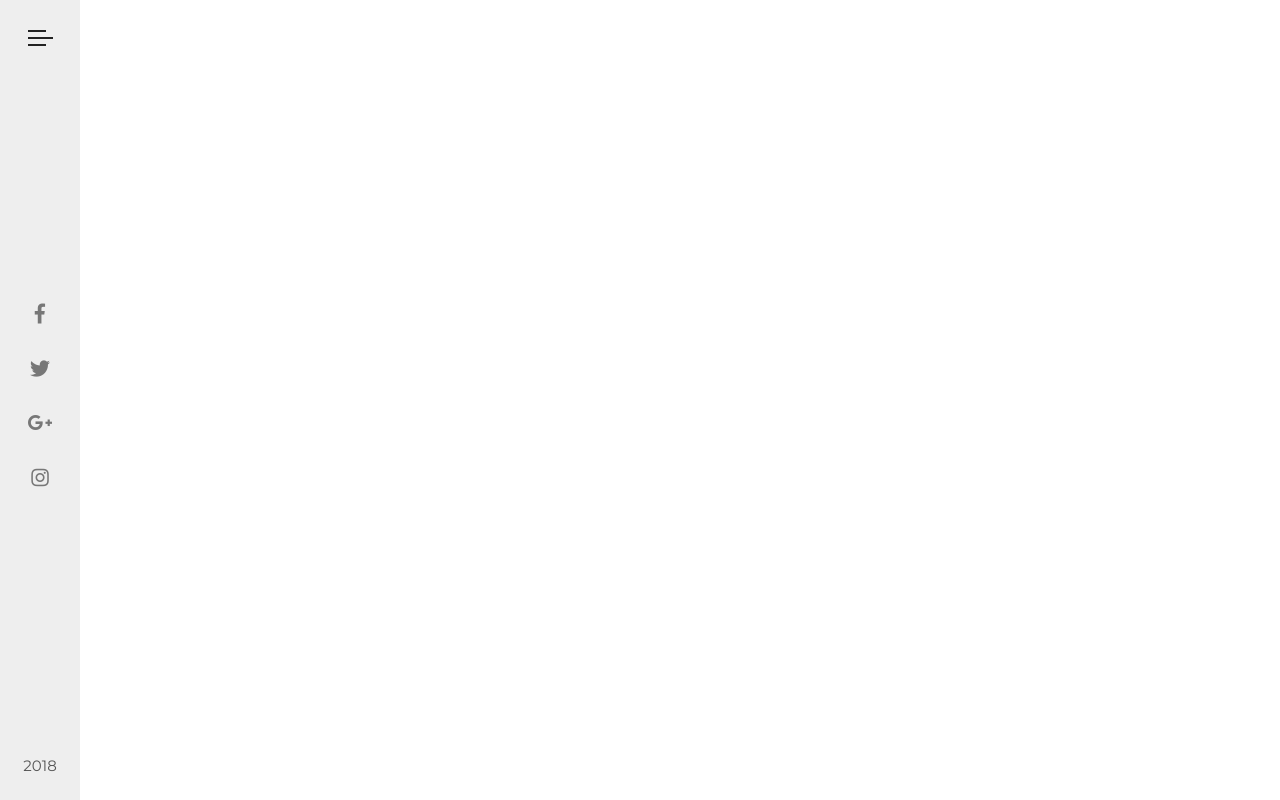
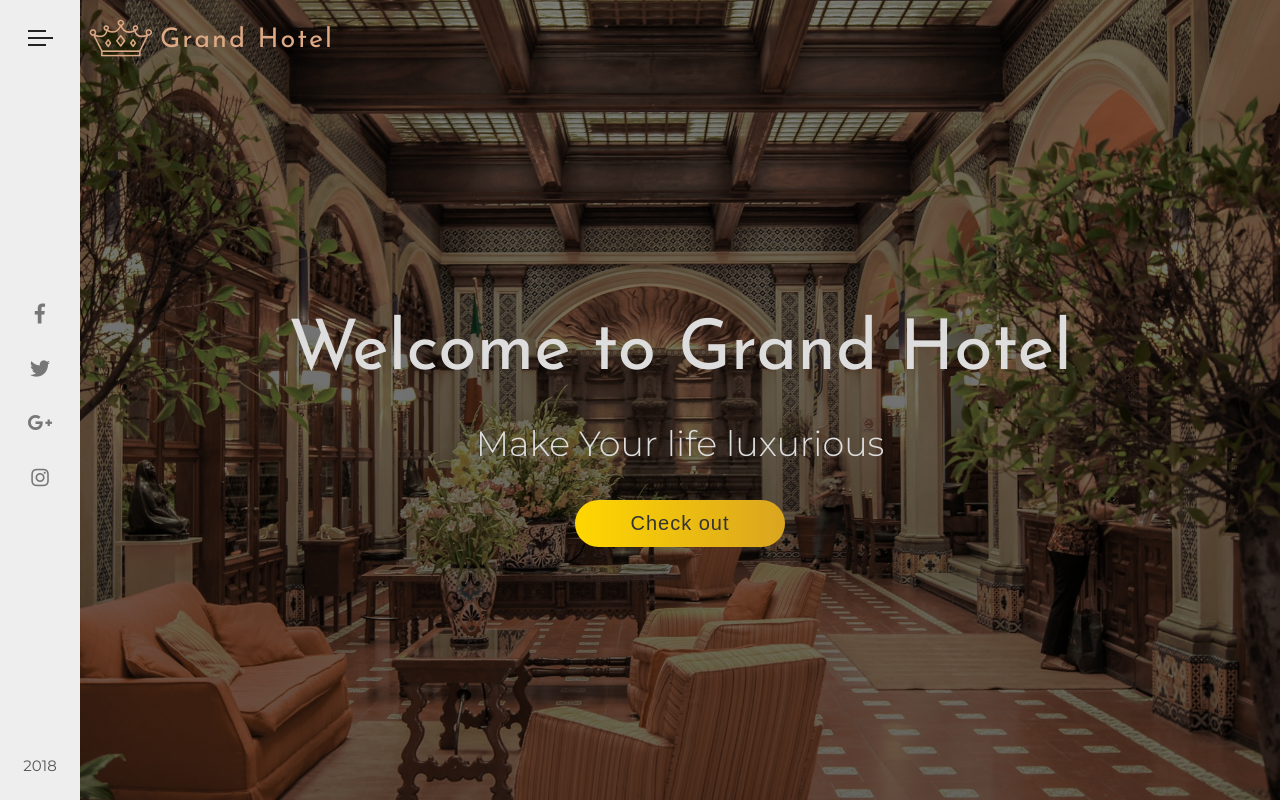
Before and after one commit to Pawan-bisht/Grand-hotel-CSS3-Flex-box, a plain HTML site: page index.html in a window 1280 px wide. Drawn offline with Linux system fonts and the light colour scheme.

Commit message:
Header part styling

```diff
--- a/css/style.css
+++ b/css/style.css
@@ -149,7 +149,7 @@ body {
 }
 
 .navigation-item{
-    /* For .navigation-link::before */
+    /* For .navigation-link::before and .navigation-link::after */
     position: relative;
 }
 
@@ -220,6 +220,80 @@ body {
     transform: rotate(405deg) translate(-5px, -5.5px);
     width: 2.5rem;
 }
-
 /* End of navigation */
 /* End of NavBar */
+
+/* Header */
+.header{
+    margin-left: 8rem;
+    height: 100vh;
+    background: linear-gradient(to top, rgba(0, 0, 0, .6), rgba(0, 0, 0, .5)), url('../img/header-1.jpeg ') center no-repeat;
+    background-size: cover;
+}
+
+.brand{
+    display: flex;
+    cursor: pointer;
+}
+
+.hotel-heading{
+    font-family: 'Josefin Sans', sans-serif;
+    font-size: 2.7rem;
+    font-weight: 400;
+    color: #deaa86;
+    letter-spacing: 0.2rem;
+
+}
+
+.banner{
+    color: #ddd;
+    height: 65rem;
+    display: flex;
+    flex-direction: column;
+    align-items: center;
+    justify-content: center;
+}
+
+.banner-heading{
+    font-family: 'Josefin Sans', sans-serif;
+    font-size: 7rem;
+    font-weight: 400;
+    margin-bottom: 0;
+    animation: anim 2s;
+}
+
+.banner-paragraph{
+    font-size: 3.5rem;
+    font-weight: 300;
+    animation: anim 1.5s;
+}
+
+.banner-button{
+    width: 21rem;
+    padding: 1.2rem 2rem;
+    font-size: 2rem;
+    color: #333;
+    letter-spacing: .1rem;
+    border: none;
+    border-radius: 10rem;
+    outline: none;
+    background: linear-gradient(to right, gold, goldenrod);
+}
+
+.banner-button:hover{
+    background: linear-gradient(to left, gold, goldenrod);;
+}
+
+.banner-button:active{
+    transform: translateY(.2rem);
+}
+
+@keyframes anim{
+    0%{
+        opacity: 0;
+    }
+    100%{
+        opacity: 1;
+    }
+}
+/* End of Header */
--- a/index.html
+++ b/index.html
@@ -68,5 +68,22 @@
     </div>
     <!-- End of Navbar -->
 
+    <!-- Header -->
+    <header class="header">
+        <div class="brand">
+            <div>
+                <img src="img/crown.png" width="80" alt="" srcset="">
+            </div>
+            <h3 class="hotel-heading">Grand Hotel</h3>
+        </div>
+
+        <div class="banner">
+            <h1 class="banner-heading">Welcome to Grand Hotel</h1>
+            <p class="banner-paragraph">Make Your life luxurious</p>
+            <button class="banner-button">Check out</button>
+        </div>
+
+    </header>
+    <!-- End of Header -->
 </body>
 </html>
```
